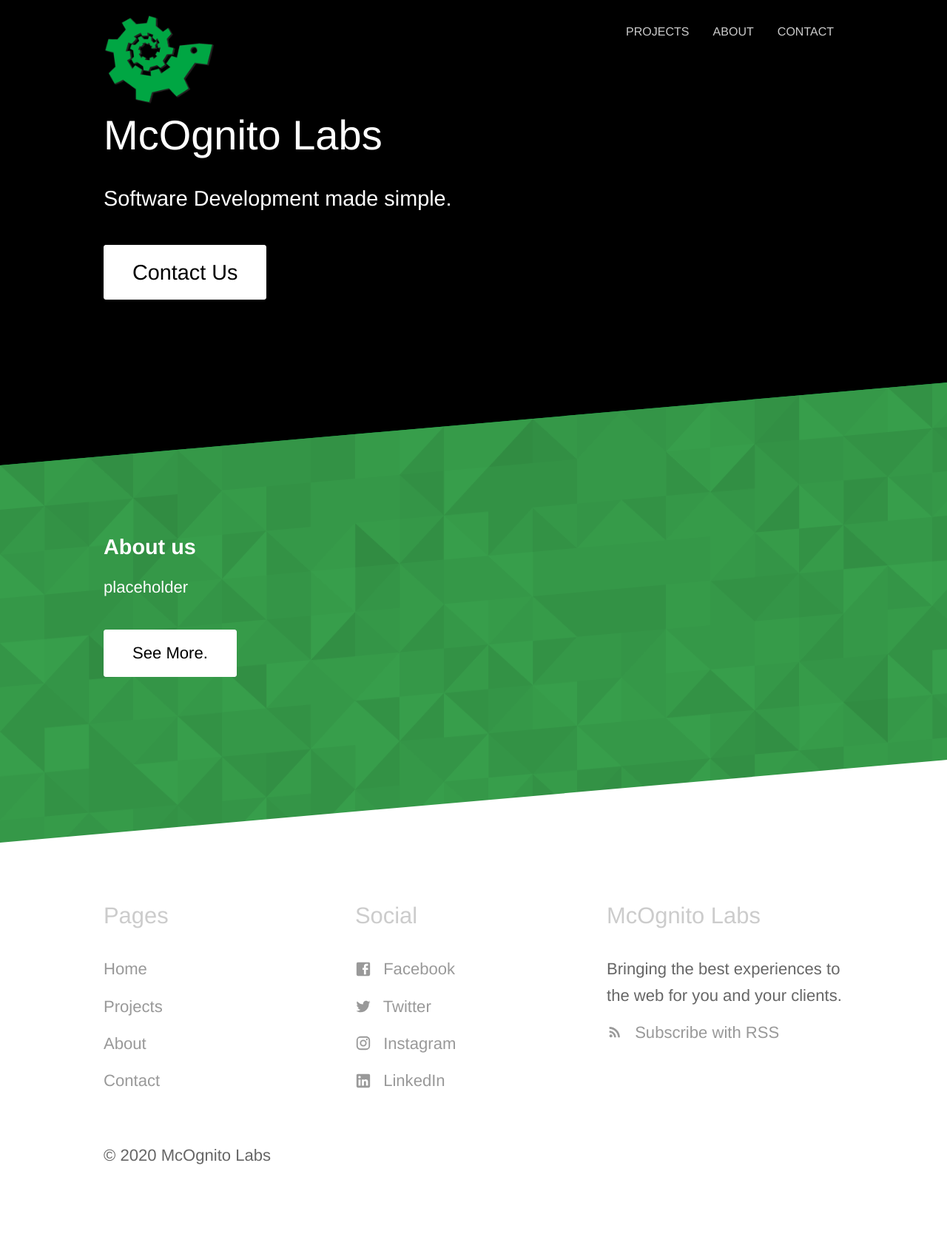
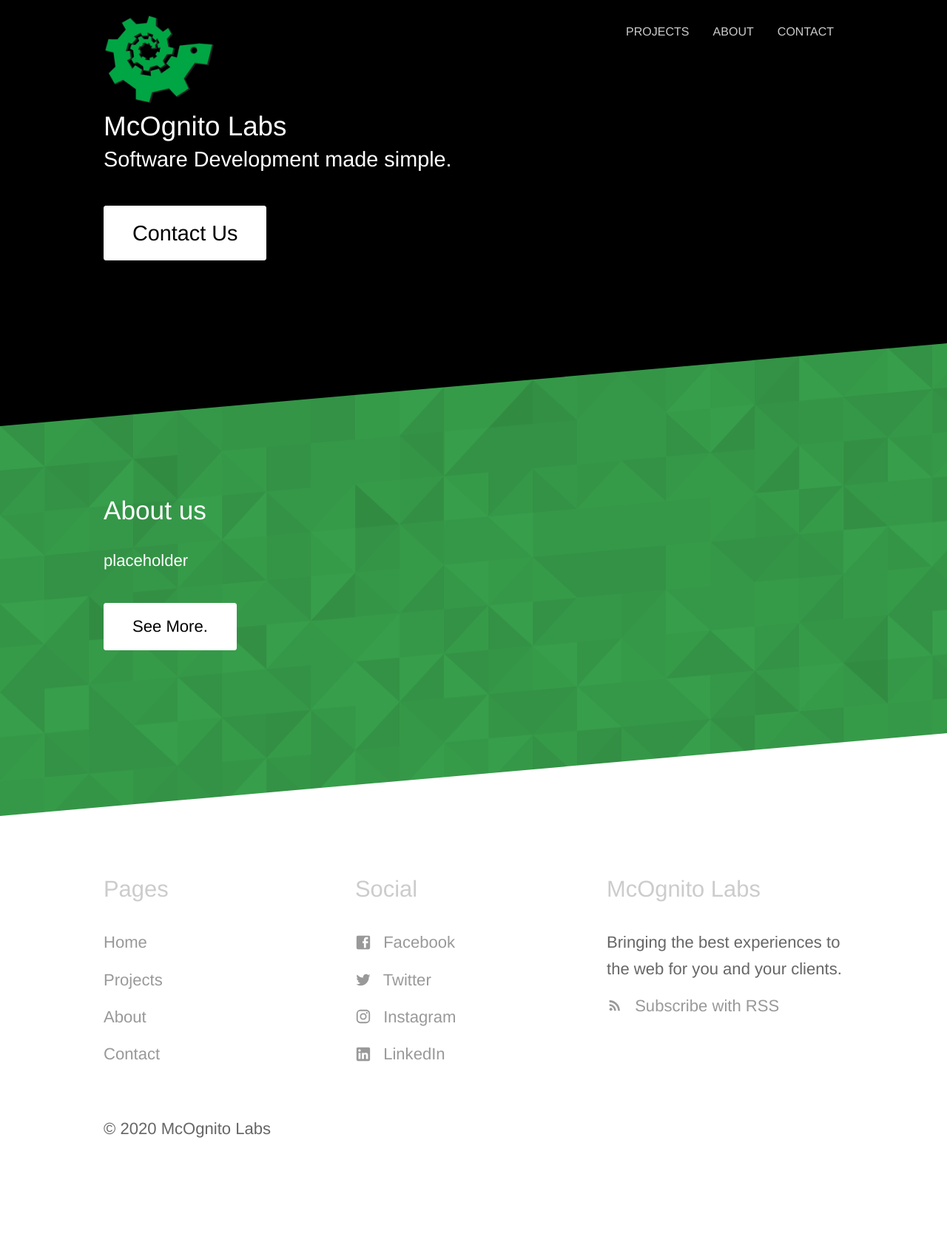
Before and after one commit to mCognitoLabs/mcognito.com, a Jekyll site: the page built from index.html, in a window 1280 px wide. Shown: the whole page at 74% size. Built offline with Jekyll 4.4.1, drawn with Linux system fonts in a browser that asks for light colours; the list of posts is cut into pages by our own code; after the commit the page ends 1655 px from its top, so only the background shows below that.

Commit message:
Update index.html

```diff
--- a/index.html
+++ b/index.html
@@ -4,7 +4,7 @@ title: mcOgnito Labs
 
 <section class="hero diagonal">
 	<div class="container">
-		<h2 class="editable">McOgnito Labs</h2>
+		<h1 class="editable">McOgnito Labs</h2>
 		<p class="subtext editable">Software Development made simple.</p>
 		<p><a class="button alt" href="{{ site.baseurl }}/contact/">Contact Us</a></p>
 	</div>
@@ -13,8 +13,8 @@ title: mcOgnito Labs
 <section class="diagonal patterned">
 	<div class="container halves">
 		<div>
-			<h3 class="editable">About us</h3>
-			<p class="editable">placeholder</p>
+			<h2 class="editable">About us</h3>
+			<p class="subtext editable">placeholder</p>
 			<p><a class="button alt" href="{{ site.baseurl }}/about/">See More.</a></p>
 		</div>
 
```
